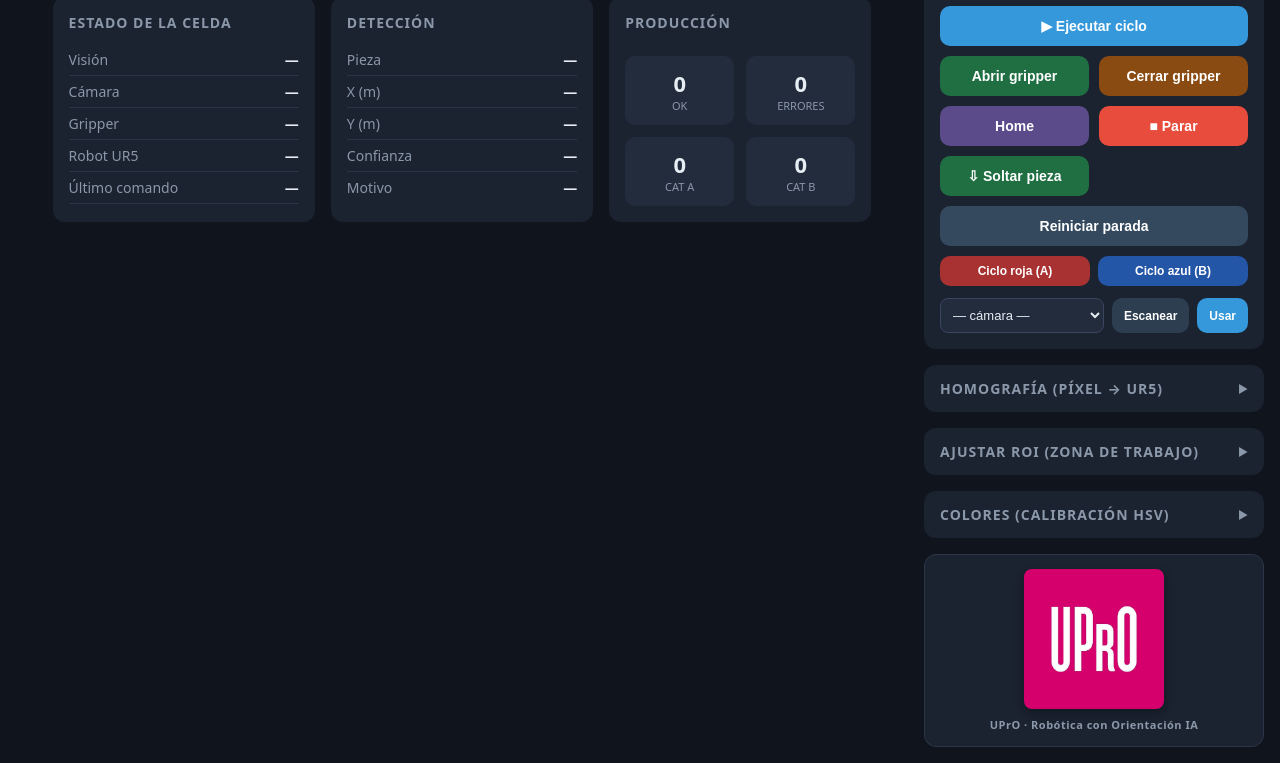
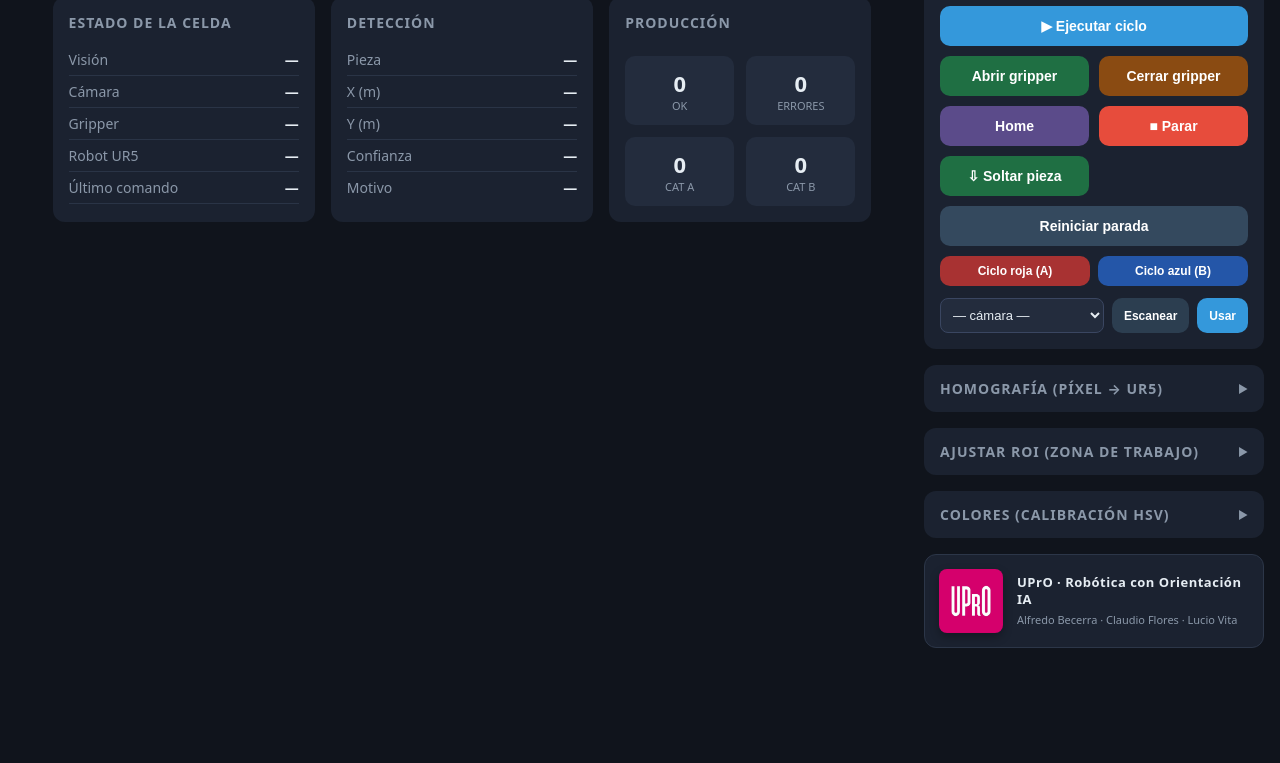
Before and after one commit to gaboxf/ur5e-pick-and-place, a plain HTML site: page templates/dashboard.html in a window 1280 px wide. Shown: the part 127-890 px from the top of the page. After the commit the page ends 800 px from the top, so only its background shows below. Drawn offline with Linux system fonts and the light colour scheme; no server answers.

Commit message:
mod: alineación y nombres en el panel del logo

```diff
--- a/templates/dashboard.html
+++ b/templates/dashboard.html
@@ -322,10 +322,15 @@
         </div>
       </details>
 
-      <div class="panel panel-logo" style="display: flex; flex-direction: column; align-items: center; justify-content: center; padding: 14px; text-align: center; border: 1px solid #2c3648;">
-        <img src="/logo-upro.jpg" alt="Logo UPrO" style="max-width: 140px; height: auto; border-radius: 8px; box-shadow: 0 4px 10px rgba(0,0,0,0.3); display: block;">
-        <div style="margin-top: 8px; font-size: 11px; color: var(--muted); font-weight: 600; letter-spacing: 0.5px;">
-          UPrO · Robótica con Orientación IA
+      <div class="panel panel-logo" style="display: flex; align-items: center; gap: 14px; padding: 14px; border: 1px solid #2c3648;">
+        <img src="/logo-upro.jpg" alt="Logo UPrO" style="max-width: 64px; height: auto; border-radius: 8px; box-shadow: 0 4px 10px rgba(0,0,0,0.3); display: block; flex-shrink: 0;">
+        <div style="display: flex; flex-direction: column; justify-content: center; min-width: 0;">
+          <div style="font-size: 13px; color: var(--txt); font-weight: 700; letter-spacing: 0.5px; line-height: 1.3;">
+            UPrO · Robótica con Orientación IA
+          </div>
+          <div style="font-size: 11px; color: var(--muted); margin-top: 4px; line-height: 1.4;">
+            Alfredo Becerra · Claudio Flores · Lucio Vita
+          </div>
         </div>
       </div>
     </aside>
```
